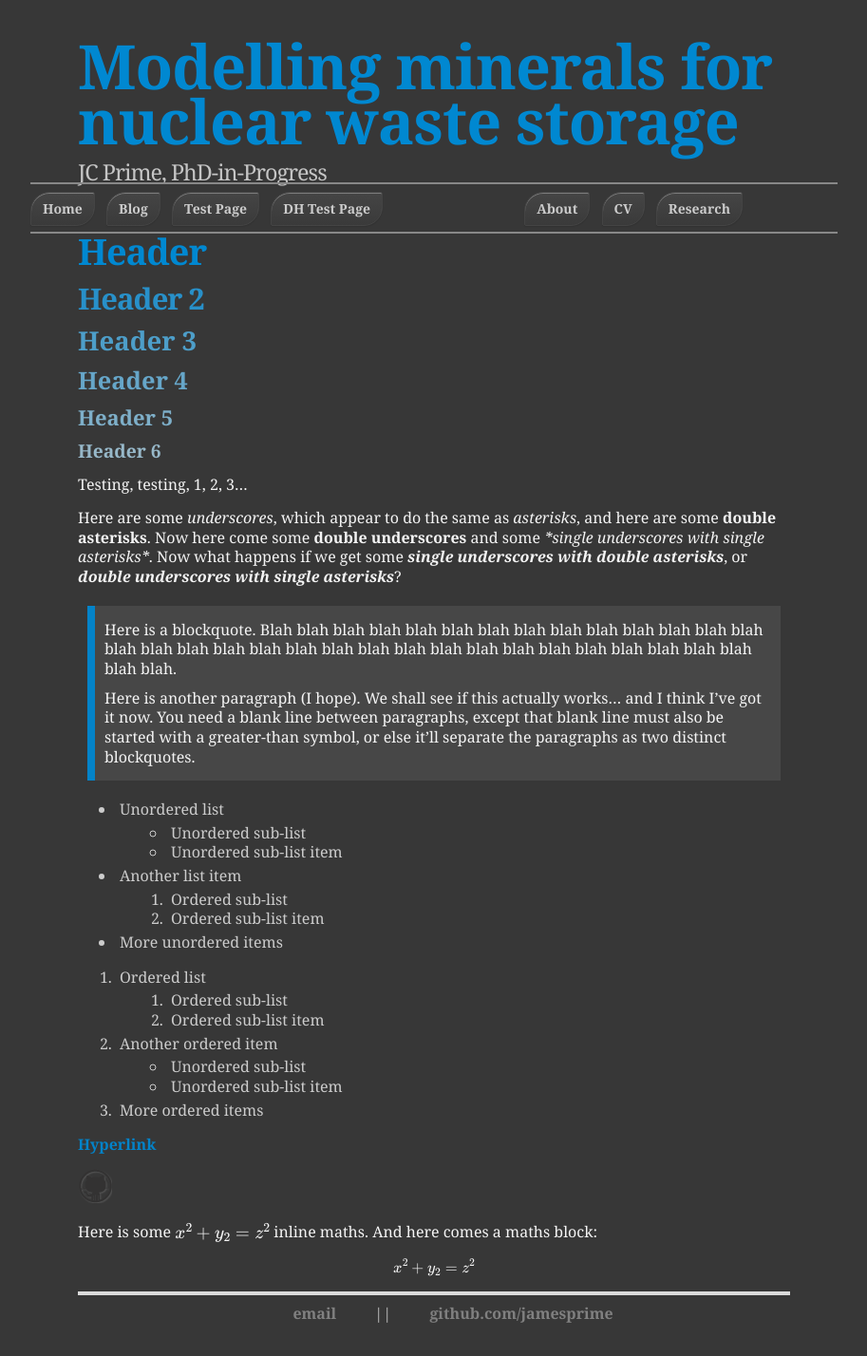
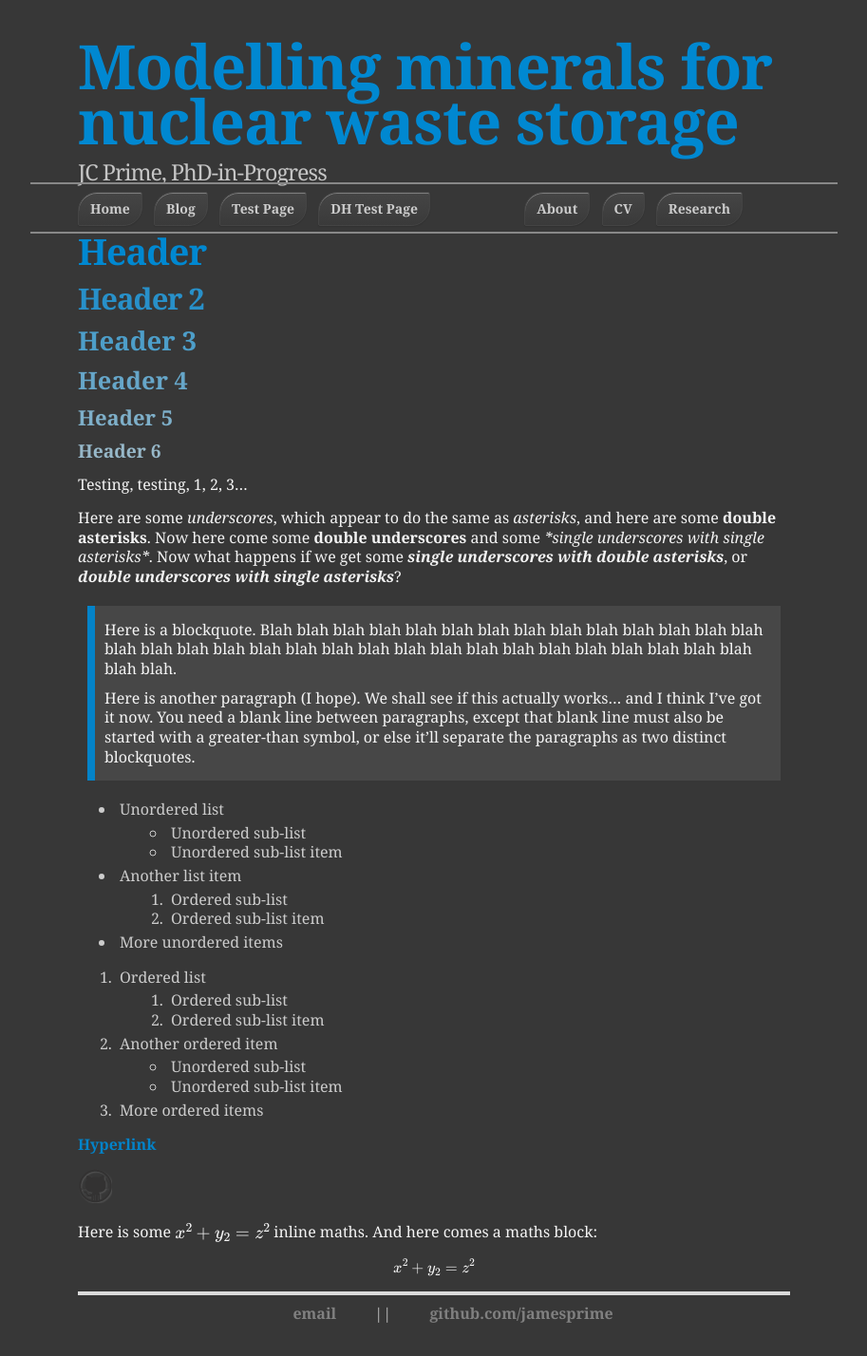
Before and after one commit to jamesprime/jamesprime.github.io, a Jekyll site: the page built from _pages/dhtest/index.md, in a window 1280 px wide. Shown: the whole page at 95% size, without its empty margins (183-1096 px from the left). Built offline with Jekyll 4.4.1, drawn with Linux system fonts in a browser that asks for light colours; nearby versions of some CDN libraries; formulas are drawn with MathJax 3.

Commit message:
Updated /_sass/uberduper.scss
Commented out .banner .buttons left:50px, and changed .banner .leftbuttons left:0 to 50px, as a test

```diff
--- a/_sass/uberduper.scss
+++ b/_sass/uberduper.scss
@@ -287,13 +287,13 @@ div.slogan {
 
     .buttons {
         width: 750px;
-        left: 50px; // Needs to be the positive-but-equal value for .banner left
+        // left: 50px; // Needs to be the positive-but-equal value for .banner left
     }
 
     .leftbuttons {
         float: left;
         position: relative;
-        left: 0;
+        left: 50px;
         // margin-left: -388px; // Lines up with content box's left edge
 
         ul {
```
